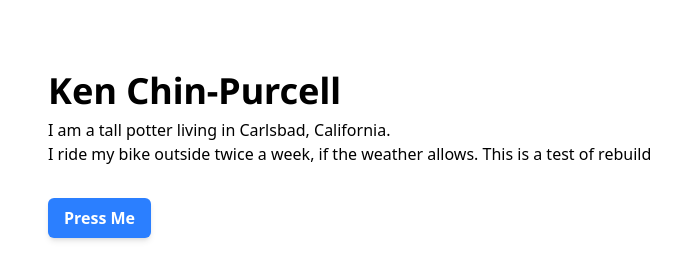
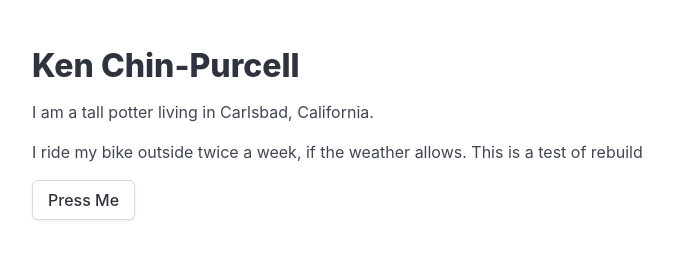
Before and after one commit to krumbunny/kenchinpurcell.com, an Eleventy site: page src/index.html in a window 1280 px wide. Shown: the whole page, without its empty margins (16-697 px from the left). Built offline with nearby package versions, Linux system fonts and the light colour scheme; Eleventy itself is replaced by a stand-in of ours; files that its build step writes are made by us from their sources.

Commit message:
Switch to Bulma

```diff
--- a/src/_includes/base.njk
+++ b/src/_includes/base.njk
@@ -14,7 +14,7 @@
   <link href="https://fonts.googleapis.com/css2?family=Noto+Sans:ital,wght@0,100..900;1,100..900&display=swap" rel="stylesheet">
 
   <link rel="shortcut icon" href="/favicon.ico">
-  <link rel="stylesheet" href="{{ '/tw_output.css' | url }}">
+  <link rel="stylesheet" href="{{ '/site.css' | url }}">
 
   {{ pageheader | safe }}
 </head>
--- a/src/index.html
+++ b/src/index.html
@@ -2,12 +2,14 @@
 layout: base
 ---
 
-<div class="m-16">
+<div class="section">
+  <div class="content">
     <h1>Ken Chin-Purcell</h1>
     <p>I am a tall potter living in Carlsbad, California.</p>
     <p>
       I ride my bike outside twice a week, if the weather allows. This is a test
       of rebuild
     </p>
-  <button class="button my-8">Press Me</button>
+    <button class="button">Press Me</button>
   </div>
+</div>
--- a/src/site.css
+++ /dev/null
@@ -1,37 +0,0 @@
-@import "tailwindcss";
-
-@layer components {
-  a {
-    @apply hover:underline;
-  }
-}
-
-.button {
-  @apply py-2 px-4 bg-blue-500 text-white font-semibold rounded-md shadow-md;
-  @apply hover:bg-blue-700 focus:outline-none focus:ring-2 focus:ring-black/60;
-  text-decoration: none;
-}
-
-h1,
-h2,
-h3,
-h4 {
-  font-family: "Noto Sans", sans-serif;
-  font-weight: 700;
-}
-
-h1 {
-  font-size: 2.25rem;
-}
-
-h2 {
-  font-size: 1.875rem;
-}
-
-h3 {
-  font-size: 1.5rem;
-}
-
-h4 {
-  font-size: 1.25rem;
-}
--- /dev/null
+++ b/src/static/site.css
@@ -0,0 +1 @@
+@import "https://cdn.jsdelivr.net/npm/bulma@1.0.2/css/bulma.min.css";
--- a/tailwind.config.js
+++ /dev/null
@@ -1,7 +0,0 @@
-module.exports = {
-  content: ["./src/**/*.{html,js,njk,md}"],
-  theme: {
-    extend: {},
-  },
-  plugins: [],
-};
```
Also changed, not shown: package.json (+3 -8 lines), .eleventy.js, 1 other file. Lines whose indentation alone changed are shown as unchanged.
